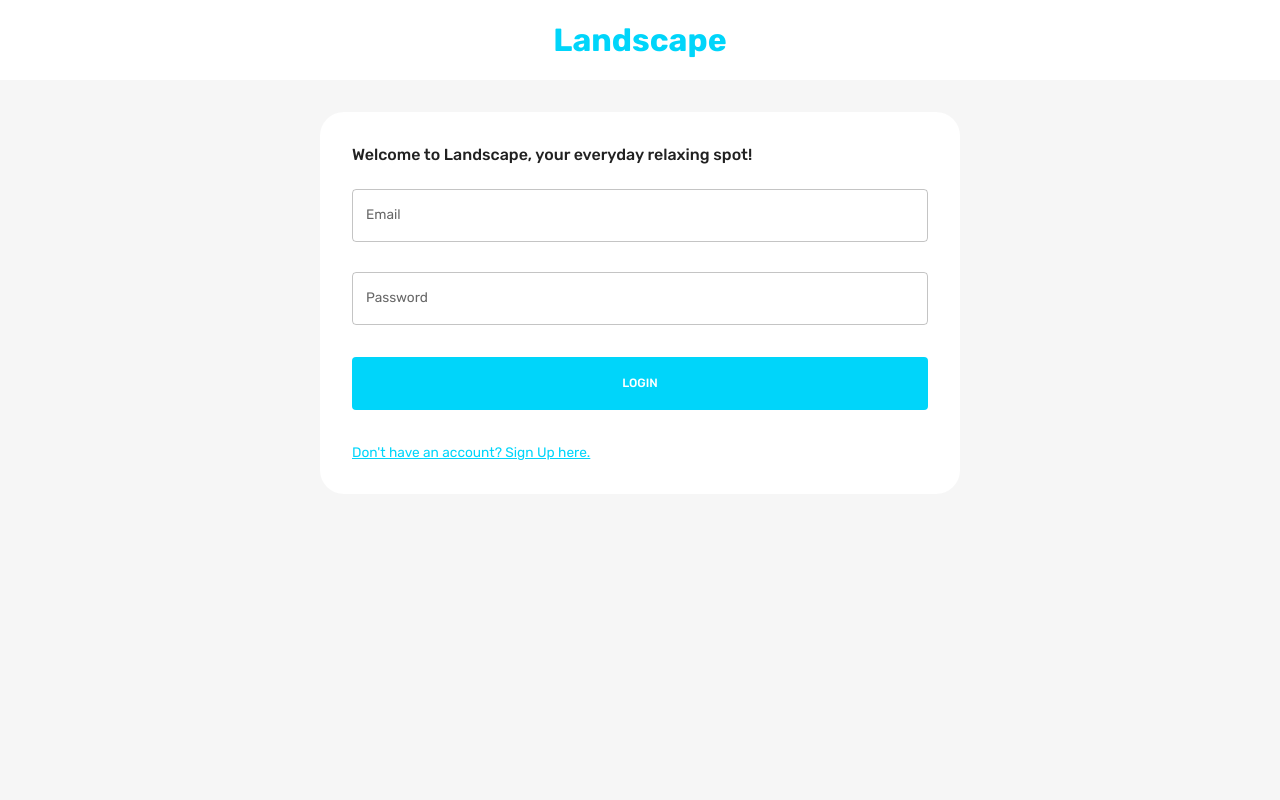
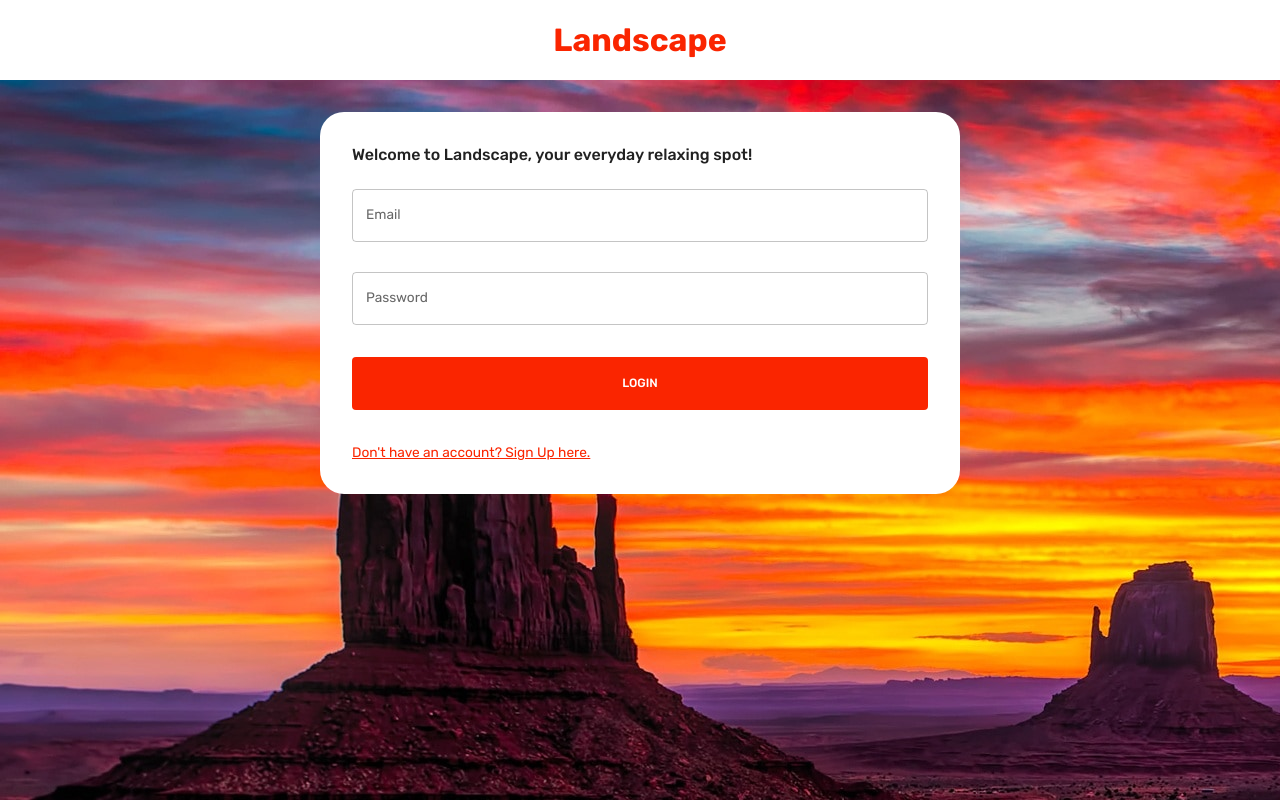
Before and after one commit to fedechaves/mern-social-media-app, a React (Create React App) app in the folder client/: page / in a window 1280 px wide. Built offline with nearby package versions, Linux system fonts and the light colour scheme.

Commit message:
changes in styling

```diff
--- a/client/src/App.js
+++ b/client/src/App.js
@@ -7,6 +7,7 @@ import { useSelector } from "react-redux";
 import { CssBaseline, ThemeProvider } from "@mui/material";
 import { createTheme } from "@mui/material/styles";
 import { themeSettings } from "./theme";
+import "./app.css";
 
 function App() {
   const mode = useSelector((state) => state.mode);
--- /dev/null
+++ b/client/src/app.css
@@ -0,0 +1,3 @@
+.app {
+    background-image: url("../public/monument-valley-utah-sunset-twilight-wallpaper.jpg");
+}
--- a/client/src/theme.js
+++ b/client/src/theme.js
@@ -16,16 +16,16 @@ export const colorTokens = {
     1000: "#000000",
   },
   primary: {
-    50: "#E6FBFF",
-    100: "#CCF7FE",
-    200: "#99EEFD",
-    300: "#66E6FC",
-    400: "#33DDFB",
-    500: "#00D5FA",
-    600: "#00A0BC",
-    700: "#006B7D",
-    800: "#00353F",
-    900: "#001519",
+    50: "#FFF3E6",
+    100: "#fed3cc",
+    200: "#fda899",
+    300: "#fc7c66",
+    400: "#fb5133",
+    500: "#fa2500",
+    600: "#bc1c00",
+    700: "#7d1200",
+    800: "#3f0a00",
+    900: "#190400",
   },
 };
 
```
Also changed, not shown: client/public/monument-valley-utah-sunset-twilight-wallpaper.jpg (added).
